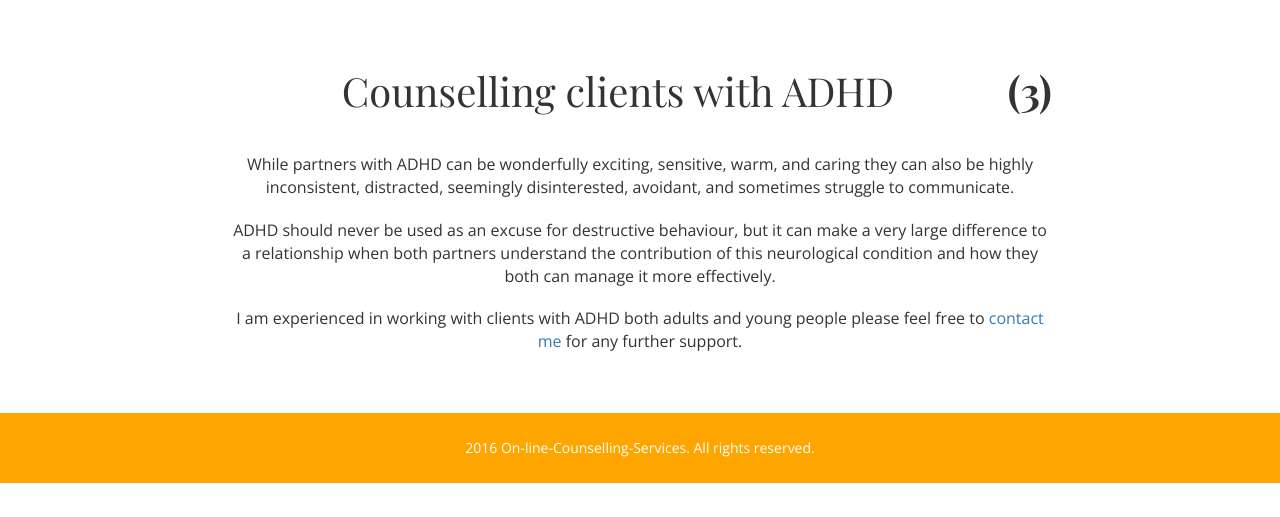
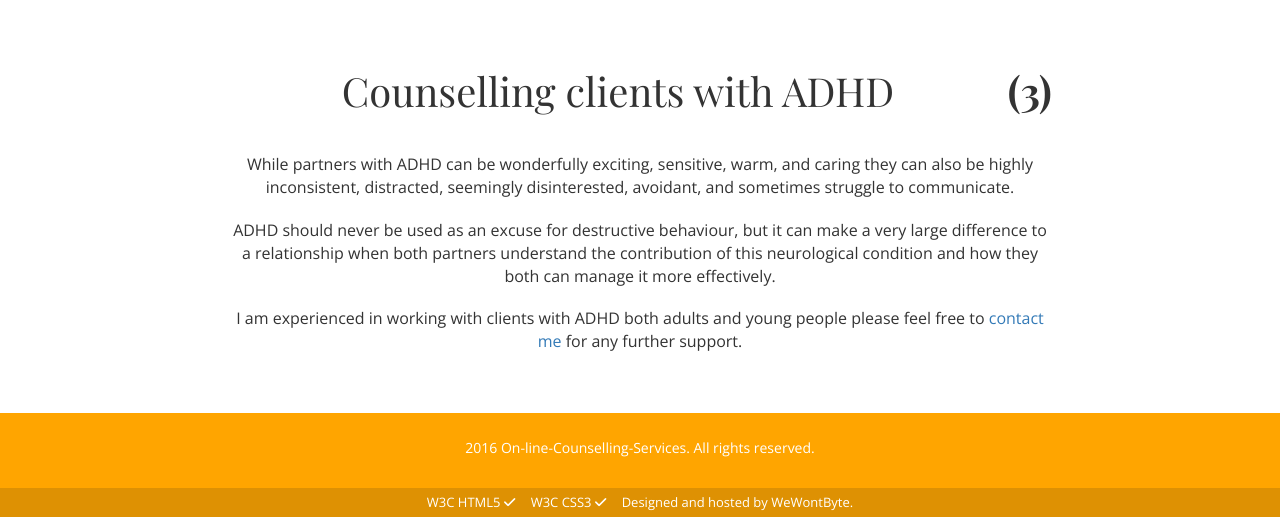
Before and after one commit to NeilClayton/On-Line-Counselling, a PHP site: page /On-Line-Counselling-master/adhd.php in a window 1280 px wide. Shown: the part 2179-2696 px from the top of the page. Before the commit the page ends 2662 px from the top, so only its background shows below. Run offline with PHP 8.4, Linux system fonts and the light colour scheme; some libraries are stand-ins or nearby versions; some web fonts are replaced.

Commit message:
Added branding to footer
-

```diff
--- a/CSS/styles.css
+++ b/CSS/styles.css
@@ -789,7 +789,7 @@ header .img img {
   color: white;
 }
 .faq .questions .panel .panel-heading [data-toggle="collapse"]:after {
-  font-family: 'FontAwesome';
+  font-family: 'FontAwesome', sans-serif;
   content: "\f078";
   float: right;
   color: white;
@@ -1072,14 +1072,39 @@ header .img img {
 footer {
   background: #FFA500;
   color: white;
-  padding: 25px 0;
+  padding: 25px 0 0 0;
+  font-family: "Open Sans", sans-serif;
+  font-weight: 300;
+  font-size: 1.4rem;
 }
 footer p {
   margin: 0;
-  font-family: "Open Sans", sans-serif;
-  font-weight: 300;
-  font-size: 1.4rem;
   text-align: center;
+}
+footer .no-gutter {
+  padding-left: 0;
+  padding-right: 0;
+}
+footer .wwb {
+  margin-top: 30px;
+  font-size: 1.3rem;
+  text-align: center;
+  color: white;
+  background: #de9103;
+  padding: 5px 0;
+}
+footer .wwb ul {
+  margin: 0;
+  padding: 0;
+  list-style-type: none;
+  text-align: center;
+}
+footer .wwb ul li {
+  display: inline-block;
+  padding: 0 6px;
+}
+footer .wwb ul li a {
+  color: white;
 }
 
 @media all and (max-width: 1367px) {
--- a/includes/footer.php
+++ b/includes/footer.php
@@ -1,5 +1,21 @@
 <footer>
-    <p><?php date_default_timezone_set("Europe/London"); echo date('Y') . ' ' . 'On-line-Counselling-Services.'; ?> All rights reserved.</p>
+    <div class="container-fluid">
+        <div class="row">
+            <div class="col-md-12">
+                <p><?php date_default_timezone_set("Europe/London"); echo date('Y') . ' ' . 'On-line-Counselling-Services.'; ?> All rights reserved.</p>
+            </div>
+            <div class="col-md-12 no-gutter">
+                <div class="wwb">
+                    <ul>
+                        <li><a href="#">W3C HTML5 <i class="fa fa-check" aria-hidden="true"></i></a></li>
+                        <li><a href="#">W3C CSS3 <i class="fa fa-check" aria-hidden="true"></i></a></li>
+                        <li>Designed and hosted by <a href="http://www.wewontbyte.co.uk">WeWontByte.</a></li>
+                    </ul>
+                </div>
+
+            </div>
+        </div>
+    </div>
 </footer>
 <script src="js/navscroll.js"></script>
 <script src="js/sbar-toggle.js"></script>
```
